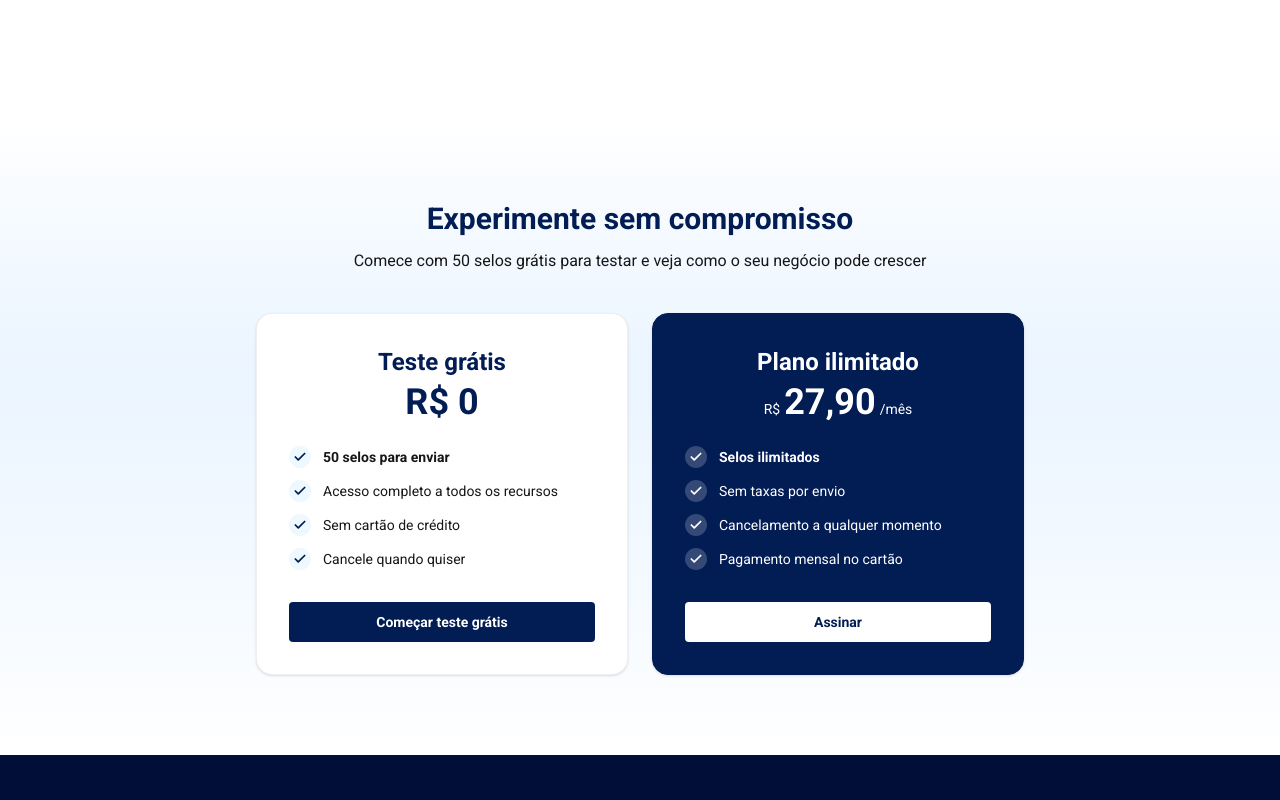
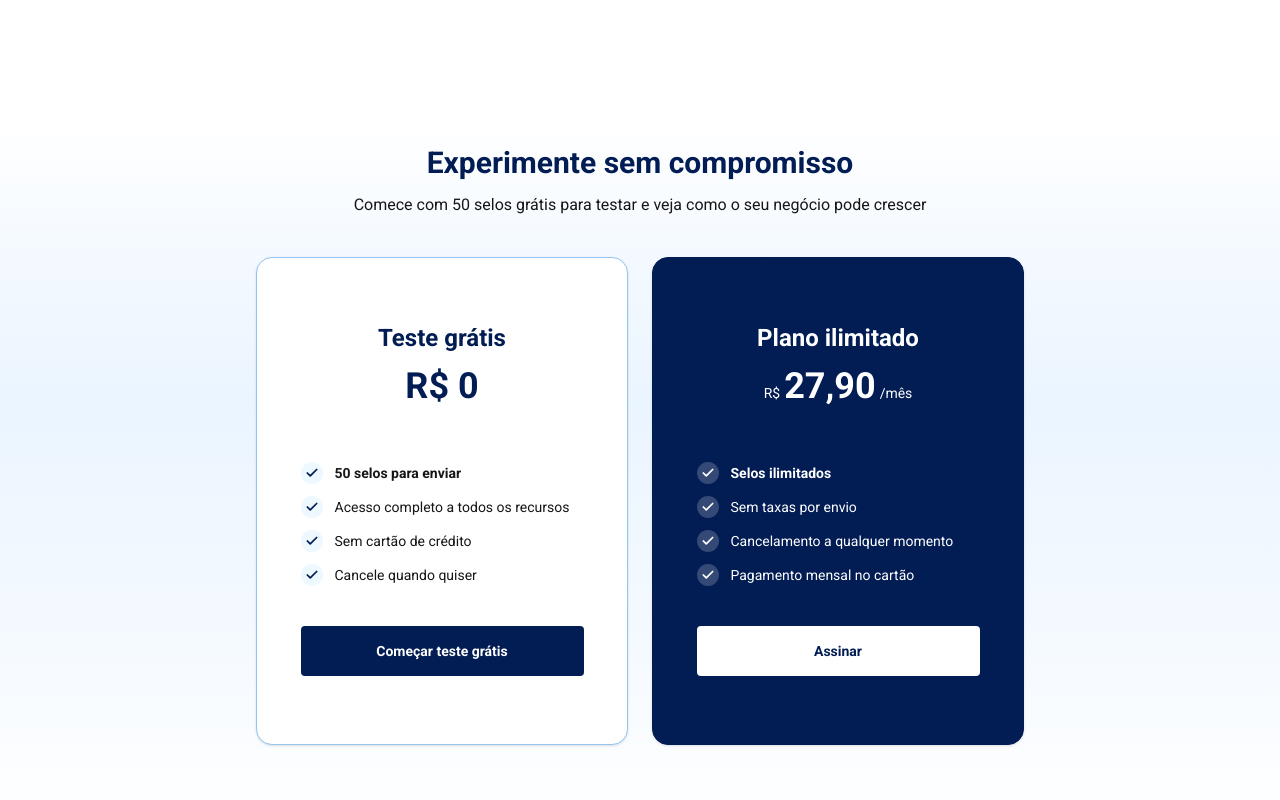
Before and after one commit to victormilitao/fideliza, a Next.js app: page / in a window 1280 px wide. Shown: the part 2320-3120 px from the top of the page. Built offline with nearby package versions, Linux system fonts and the light colour scheme.

Commit message:
style: update button transitions, refine landing page layout, and standardize pricing card sizing

```diff
--- a/src/components/button/button.style.ts
+++ b/src/components/button/button.style.ts
@@ -32,7 +32,7 @@ const borderColors = {
 
 const borderColorsHover = {
   primary: '',
-  secondary: '',
+  secondary: '1px solid var(--color-primary-600)',
   link: '',
 }
 
--- a/src/components/button/button.tsx
+++ b/src/components/button/button.tsx
@@ -17,7 +17,7 @@ export const Button = ({
   return (
     <ButtonStyled
       $variant={variant}
-      className={`cursor-pointer h-10 min-w-fit py-1 px-6 rounded-sm transition-transform duration-300 ease-in-out ${
+      className={`cursor-pointer h-10 min-w-fit py-1 px-6 rounded-sm transition-all duration-300 ease-in-out ${
         className || ''
       }`}
       {...rest}
--- a/src/views/landing/benefits.tsx
+++ b/src/views/landing/benefits.tsx
@@ -87,7 +87,7 @@ export default function Benefits() {
 
       <div className='flex justify-center mt-12'>
         <button
-          className='w-[400px] max-w-full border border-primary-600 text-primary-600 font-bold rounded-lg hover:bg-primary-50 transition-colors cursor-pointer'
+          className='w-[400px] max-w-full border border-primary-600 text-primary-600 font-bold rounded-lg hover:bg-primary-100 transition-colors cursor-pointer'
           style={{ padding: '16px 12px' }}
           onClick={() => router.push('/store/create')}
         >
--- a/src/views/landing/pricing.tsx
+++ b/src/views/landing/pricing.tsx
@@ -7,7 +7,7 @@ export const Pricing = () => {
 
   return (
     <section
-      className='py-16 lg:py-20 px-6'
+      className='pt-4 pb-16 lg:pt-6 lg:pb-20 px-6'
       style={{
         background:
           'linear-gradient(180deg, #FFFFFF 0%, #F3F9FF 20%, #EBF5FF 40%, #F3F9FF 70%, #FFFFFF 100%)',
@@ -23,15 +23,19 @@ export const Pricing = () => {
 
         <div className='grid grid-cols-1 sm:grid-cols-2 gap-6 max-w-3xl mx-auto'>
           {/* Free Plan */}
-          <div className='bg-white rounded-2xl p-8 flex flex-col items-center shadow-sm border border-neutral-400/30'>
-            <p className='text-2xl font-bold text-primary-600 mb-1'>
+          <div className='bg-white rounded-2xl py-16 px-8 flex flex-col items-center shadow-sm border border-primary-300 min-h-[488px]'>
+            <div className='flex flex-col items-center h-[100px]'>
+              <p className='text-2xl font-bold text-primary-600 mb-3'>
                 Teste grátis
               </p>
-            <div className='flex items-baseline gap-1 mb-6'>
+              <div className='flex items-baseline gap-1'>
                 <span className='text-4xl font-bold text-primary-600'>R$ 0</span>
               </div>
+            </div>
 
-            <ul className='space-y-3 text-left w-full mb-8 flex-1'>
+            <div className='mb-10' />
+
+            <ul className='space-y-3 text-left w-full max-w-[283px]'>
               <li className='flex items-center gap-3 text-sm text-neutral-700'>
                 <span className='bg-primary-100 rounded-full p-1 shrink-0'>
                   <Icon
@@ -81,7 +85,7 @@ export const Pricing = () => {
             </ul>
 
             <Button
-              className='w-full text-base font-bold mt-auto'
+              className='w-full max-w-[283px] h-[50px] text-base font-bold mt-10'
               onClick={() => router.push('/store/create')}
             >
               Começar teste grátis
@@ -89,17 +93,21 @@ export const Pricing = () => {
           </div>
 
           {/* Unlimited Plan */}
-          <div className='bg-primary-600 rounded-2xl p-8 flex flex-col items-center shadow-sm border border-primary-600'>
-            <p className='text-2xl font-bold text-white mb-1'>
+          <div className='bg-primary-600 rounded-2xl py-16 px-8 flex flex-col items-center shadow-sm border border-primary-600 min-h-[488px]'>
+            <div className='flex flex-col items-center h-[100px]'>
+              <p className='text-2xl font-bold text-white mb-3'>
                 Plano ilimitado
               </p>
-            <div className='flex items-baseline gap-1 mb-6'>
+              <div className='flex items-baseline gap-1'>
                 <span className='text-sm text-white'>R$</span>
                 <span className='text-4xl font-bold text-white'>27,90</span>
                 <span className='text-sm text-white'>/mês</span>
               </div>
+            </div>
 
-            <ul className='space-y-3 text-left w-full mb-8 flex-1'>
+            <div className='mb-10' />
+
+            <ul className='space-y-3 text-left w-full max-w-[283px]'>
               <li className='flex items-center gap-3 text-sm text-white'>
                 <span className='bg-white/20 rounded-full p-1 shrink-0'>
                   <Icon
@@ -149,7 +157,7 @@ export const Pricing = () => {
             </ul>
 
             <button
-              className='w-full h-10 rounded-sm bg-white text-primary-600 text-sm font-bold hover:bg-white/90 transition-colors cursor-pointer mt-auto'
+              className='w-full max-w-[283px] h-[50px] rounded-sm bg-white text-primary-600 text-sm font-bold hover:bg-white/90 transition-colors cursor-pointer mt-10'
               onClick={() => router.push('/store/create')}
             >
               Assinar
```
Lines whose indentation alone changed are shown as unchanged.
